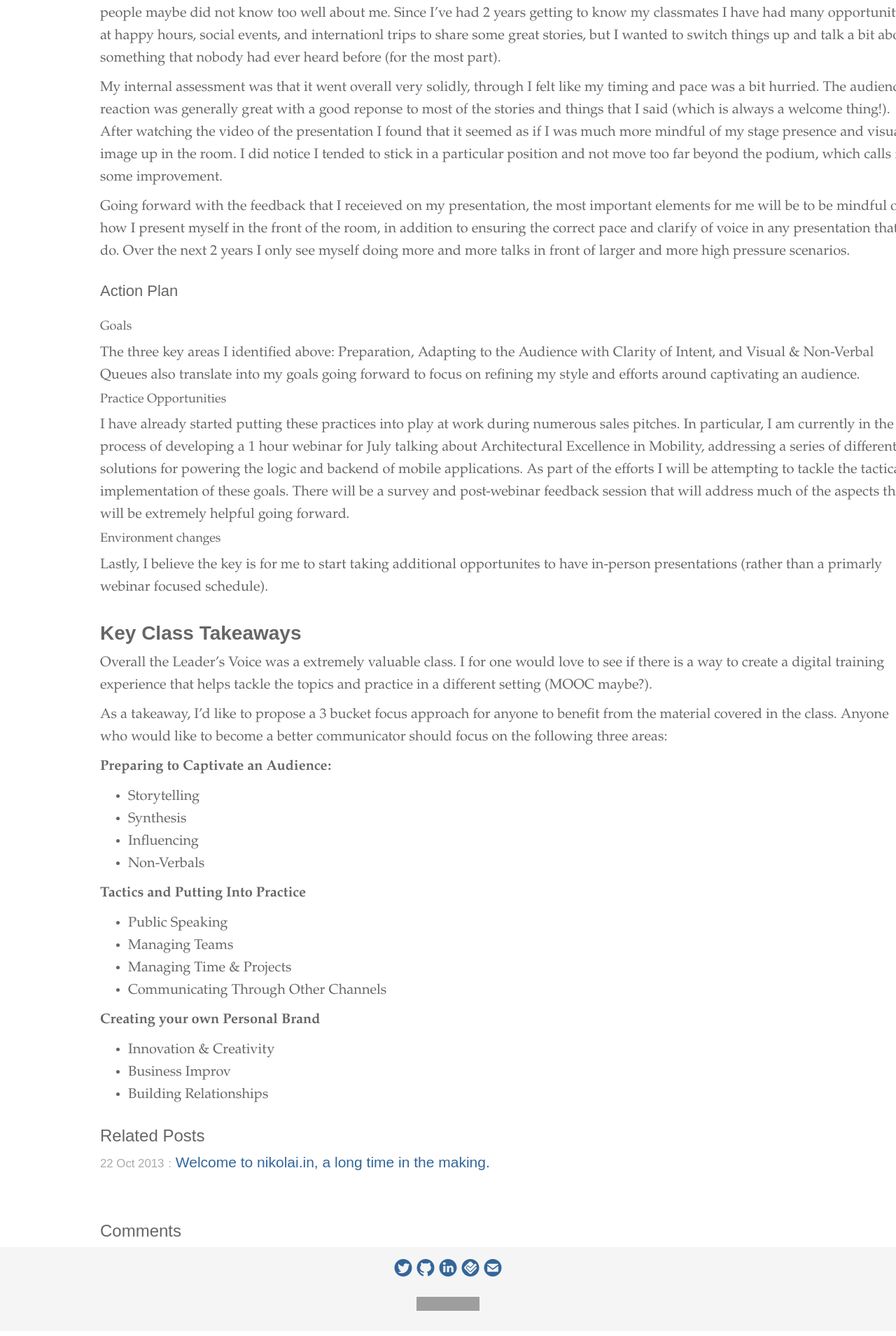
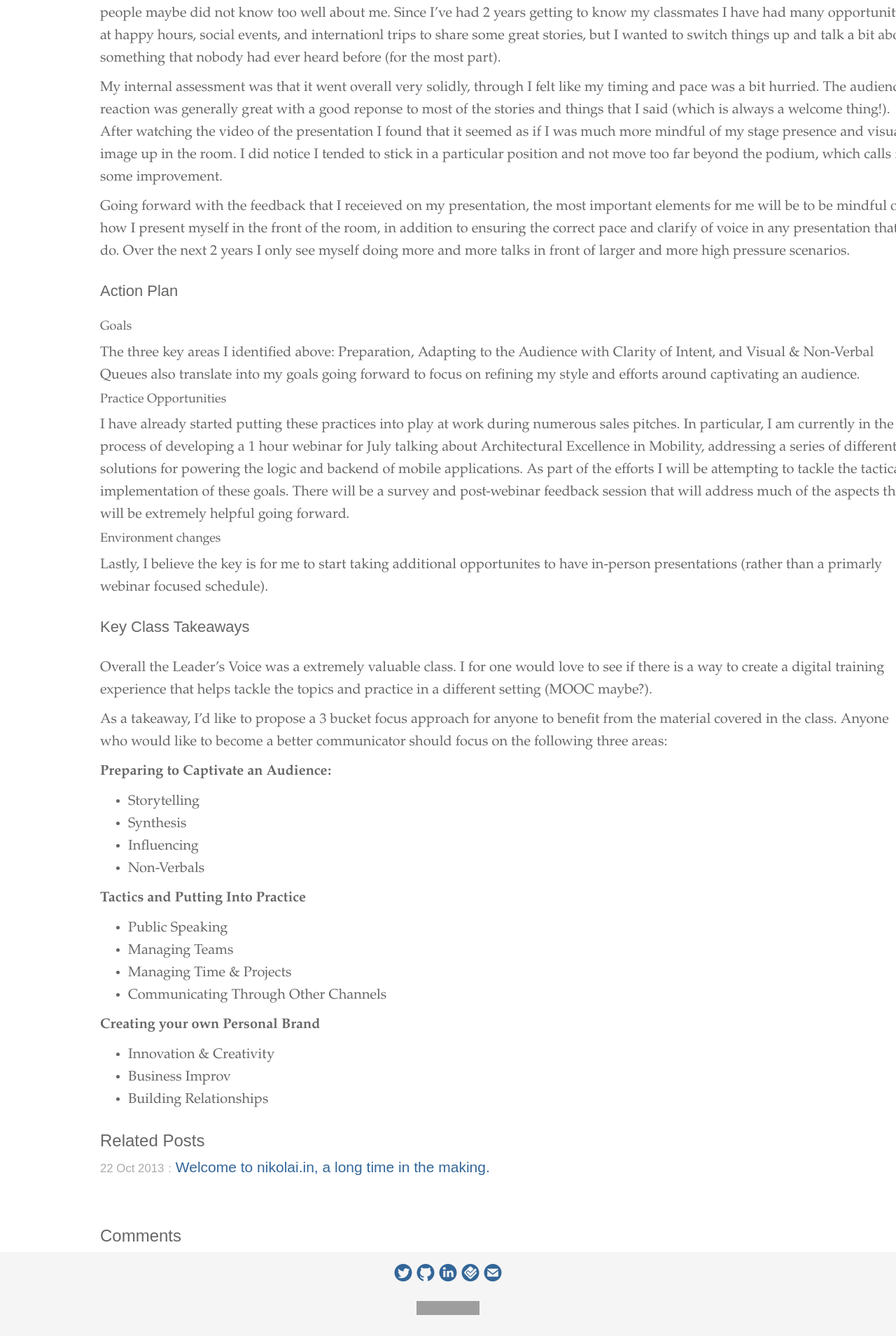
Before and after one commit to chowdhury/nikolai.in, a Jekyll site: the page built from _posts/2015-05-01-the-leaders-voice.md, in a window 1280 px wide. Shown: the part 1993-3902 px from the top of the page at 70% size. Built offline with Jekyll 4.4.1, drawn with Linux system fonts in a browser that asks for light colours; nearby versions of some CDN libraries; some web fonts are replaced; comment, search, counter and statistics services are not loaded; grey boxes are pictures that could not be loaded.

```diff
--- a/_posts/2015-05-01-the-leaders-voice.md
+++ b/_posts/2015-05-01-the-leaders-voice.md
@@ -46,7 +46,7 @@ I have already started putting these practices into play at work during numerous
 #### Environment changes
 Lastly, I believe the key is for me to start taking additional opportunites to have in-person presentations (rather than a primarly webinar focused schedule).
 
-### Key Class Takeaways
+## Key Class Takeaways
 Overall the Leader's Voice was a extremely valuable class. I for one would love to see if there is a way to create a digital training experience that helps tackle the topics and practice in a different setting (MOOC maybe?).
 
 As a takeaway, I'd like to propose a 3 bucket focus approach for anyone to benefit from the material covered in the class. Anyone who would like to become a better communicator should focus on the following three areas:
```
